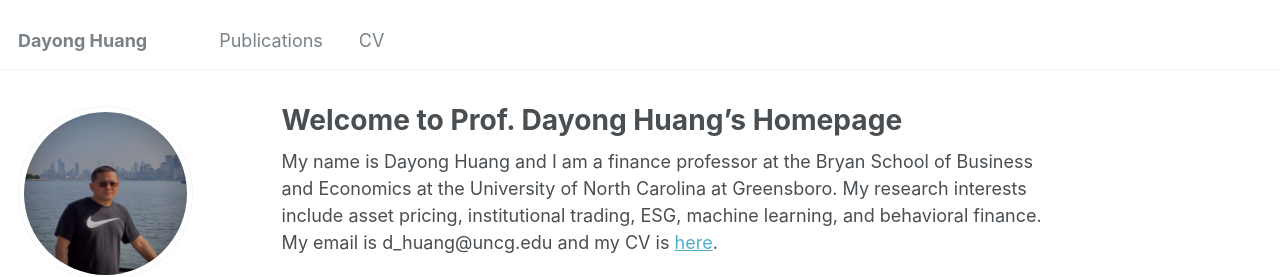
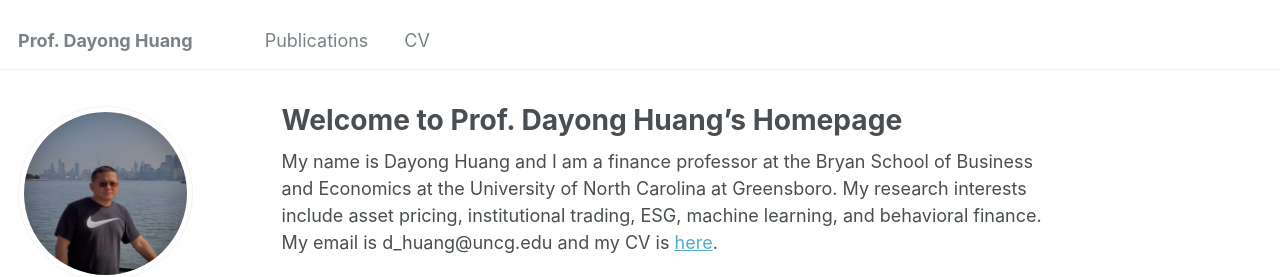
Before and after one commit to dayong-huang/dayong-huang.github.io, a Jekyll site: the page built from _pages/about.md, in a window 1280 px wide. Shown: the top 277 px of the page. Built offline with Jekyll 4.4.1, drawn with Linux system fonts in a browser that asks for light colours; some web fonts are replaced.

Commit message:
Update _config.yml

```diff
--- a/_config.yml
+++ b/_config.yml
@@ -8,7 +8,7 @@
 
 # Basic Site Settings
 locale                   : "en-US"
-title                    : "Dayong Huang"
+title                    : "Prof. Dayong Huang"
 title_separator          : "-"
 name                     : &name "Dayong Huang"
 description              : &description "My name is Dayong Huang and I am a Professor of Finance at the Bryan School of Business and Economics at the University of North Carolina at Greensboro. My research interests include asset pricing, institutional trading, ESG, machine learning, and behavioral finance."
```
